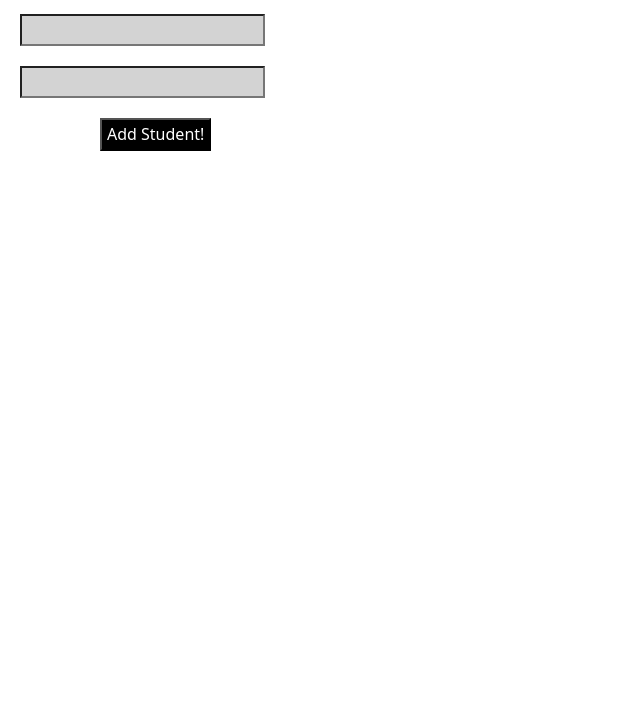
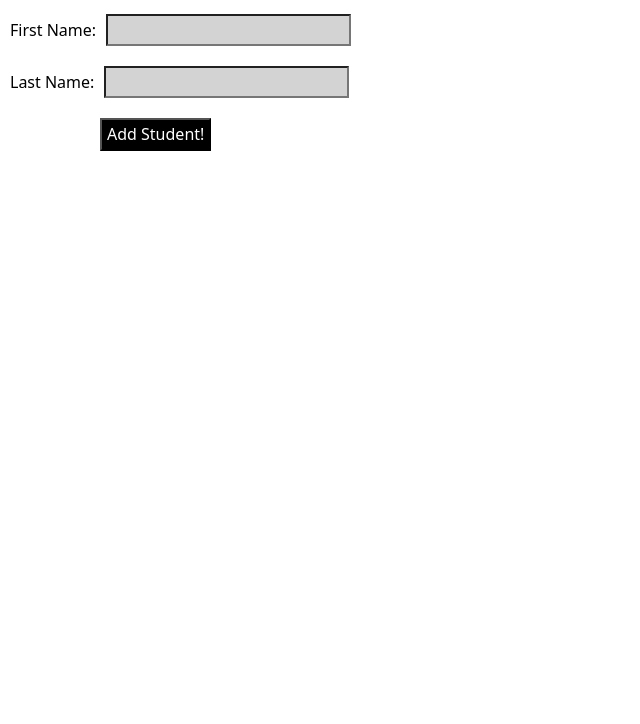
Before and after one commit to dubymarjtr/random-student-picker-, a website: page index.html in a window 1280 px wide. Shown: the part 76-800 px from the top of the page, without its empty margins (0-640 px from the left). Drawn offline with nearby package versions, Linux system fonts and the light colour scheme.

Commit message:
Add text for First Name and Last Name labels

```diff
--- a/index.html
+++ b/index.html
@@ -17,8 +17,12 @@
     <h1>Random Student Picker</h1>
 
     <form>
-      <div><label for="fname"></label><input type="text" id="fname" /></div>
-      <div><label for="lname"></label><input type="text" id="lname" /></div>
+      <div>
+        <label for="fname">First Name:</label><input type="text" id="fname" />
+      </div>
+      <div>
+        <label for="lname">Last Name:</label><input type="text" id="lname" />
+      </div>
       <button type="submit">Add Student!</button>
     </form>
     <script src="./scripts.js" type="module"></script>
```
